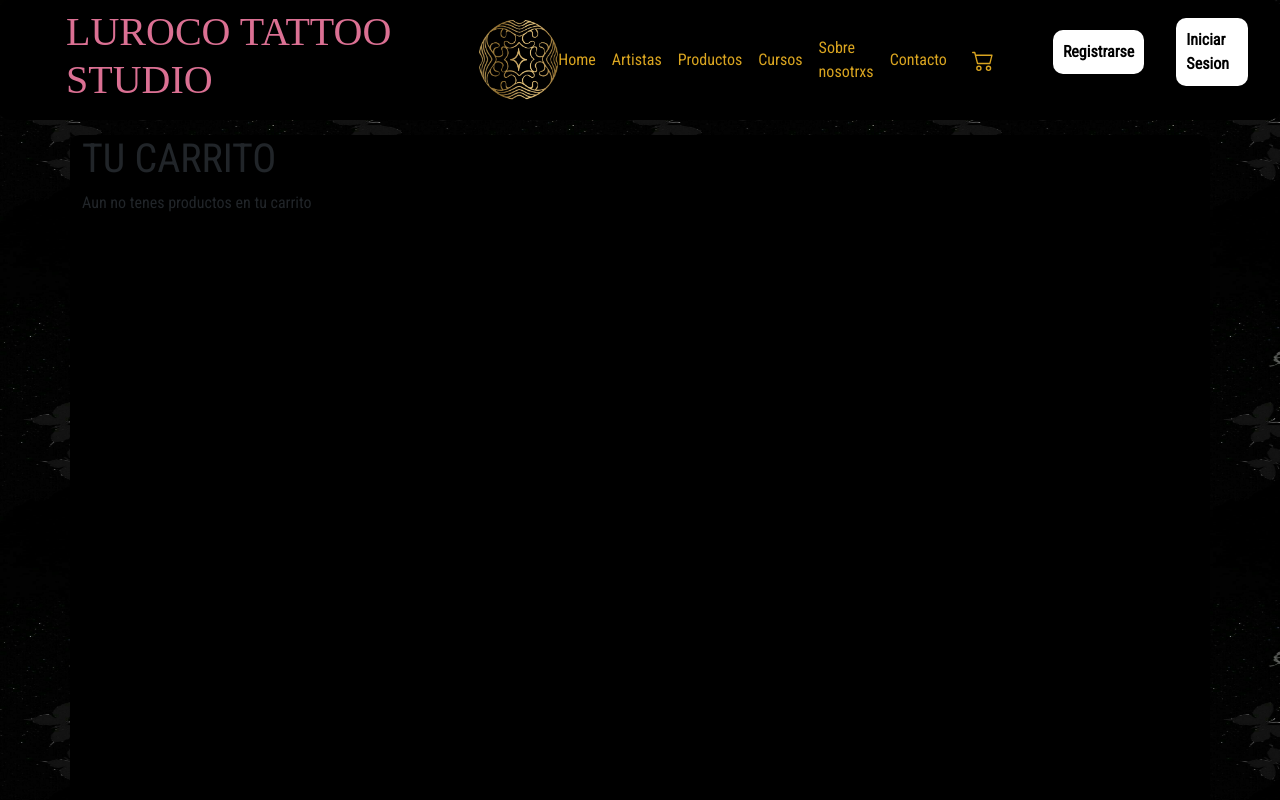
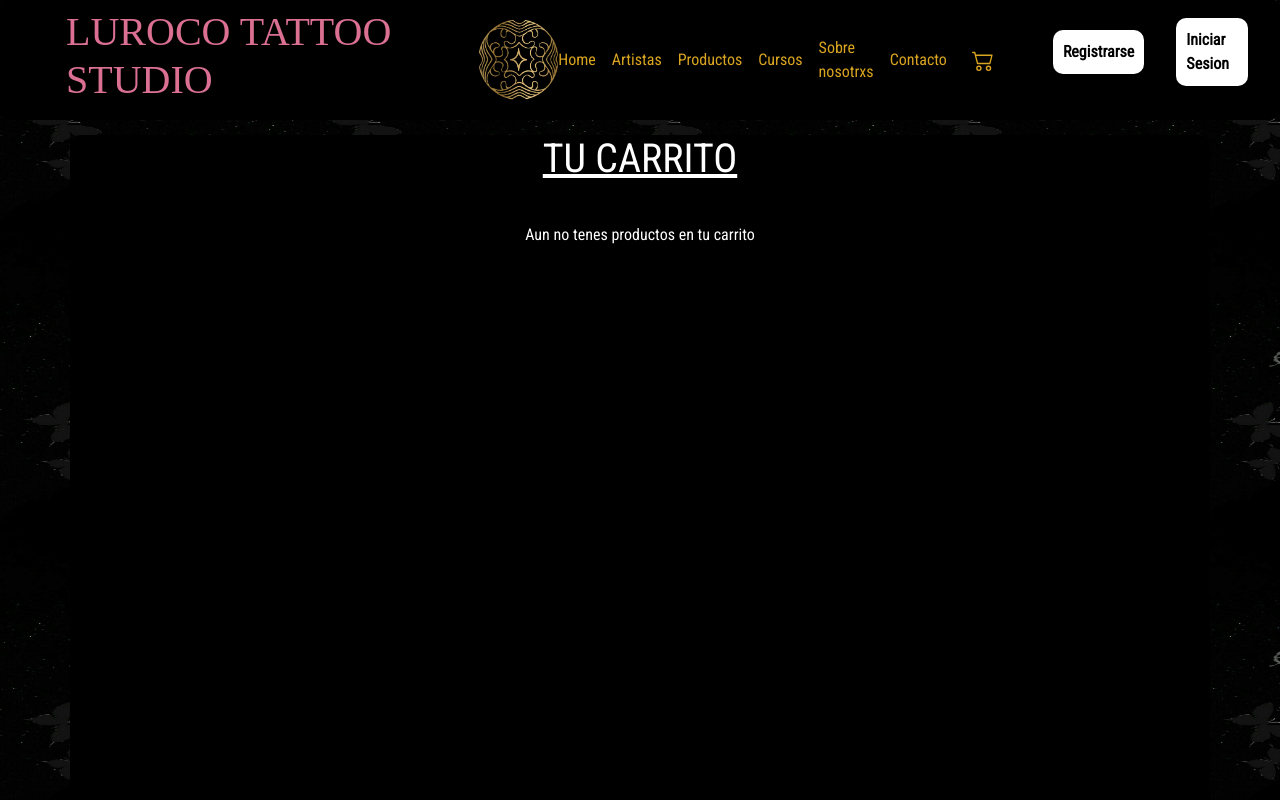
Before and after one commit to ValeriaArellano0011/LuRocoTattooStudio, a React (Create React App) app: page /carrito in a window 1280 px wide. Shown: the top 800 px of the page. Built offline with nearby package versions, Linux system fonts and the light colour scheme; a web font is replaced by a local one.

Commit message:
modified a little bit and styled

```diff
--- a/src/pages/carrito/Carrito.css
+++ b/src/pages/carrito/Carrito.css
@@ -0,0 +1,75 @@
+main{
+    display: flex;
+    flex-direction: column;
+    justify-content: start;
+    align-items: center;
+    gap: 2rem;
+}
+
+.carrito_h1{
+    color: white;
+    text-decoration: underline;
+}
+
+.carrito_p{
+    color: white;
+}
+
+.total{
+    color: white;
+}
+
+.carrito_producto{
+    display: flex;
+    justify-content: center;
+    align-items: center;
+    flex-direction: column;
+    border: 1px solid gray;
+    padding: 10px;
+    border-radius: 10px;
+}
+
+.producto_imagen{
+    border-radius: 10px;
+    height: 25vh;
+    width: 7vw;
+}
+
+.producto_nombre{
+    color: white;
+}
+
+.infocarro{
+    color: whitesmoke;
+}
+
+.resumen_container{
+    display: flex;
+    justify-content: center;
+    align-items: center;
+    flex-direction: column;
+}
+
+.resumen_h2{
+    color: white;
+}
+
+.resumen_p{
+    color: white;
+    text-align: center;
+}
+
+.carrito_btn{
+    display: flex;
+    justify-content: center;
+    align-items: center;
+    font-size: 1.2rem;
+    border-radius: 10px;
+    padding: 10px;
+    font-weight: 800;
+    transition: .5s;
+}
+
+.carrito_btn:hover{
+    transform: scale(1.1);
+}
--- a/src/pages/carrito/Carrito.jsx
+++ b/src/pages/carrito/Carrito.jsx
@@ -1,45 +1,45 @@
 import {useSelector} from "react-redux";
-// import './Carrito.css'
+import { AiOutlineArrowRight } from 'react-icons/ai'
+import './Carrito.css'
 
 
 const Carrito = () => {
 
     const productos = useSelector(state => state.carrito.productos)
 
+                // productos.length === 1 && productos[0].cantidad === 1 ? <p className="total">TOTAL (1 producto) = $ {new Intl.NumberFormat().format(productos[0].precio)}
+                //     </p> :
+                //     <p className="total">TOTAL ({productos
+                //         && productos.map(e => e.cantidad).reduce((a, b) => a + b)
+                //     } productos) =
+                //         $ { new Intl.NumberFormat().format(productos.map(e => e.precio * e.cantidad).reduce((a, b) => a + b))}
+                //     </p>}
 
-    return (<main className={'container'}>
-        <h1>TU CARRITO</h1>
-        {!productos.length > 0 ? <p>Aun no tenes productos en tu carrito</p> :
-            productos.length === 1 && productos[0].cantidad === 1 ? <p>TOTAL (1 producto) $ {new Intl.NumberFormat().format(productos[0].precio)}
-                </p> :
-                <p>TOTAL ({productos
-                    && productos.map(e => e.cantidad).reduce((a, b) => a + b)
-                } productos)
-                    $ { new Intl.NumberFormat().format(productos.map(e => e.precio * e.cantidad).reduce((a, b) => a + b))}
-                </p>}
+    return (
+        <main className={'container'}>
+            <h1 className="carrito_h1">TU CARRITO</h1>
+            {!productos.length > 0 ? <p className="carrito_p">Aun no tenes productos en tu carrito</p> : null}
 
             {
                 productos.map(elem => {
-                return <div className={"carrito"}>
-                    <div className={"imagen"}>
-                        <img src={elem.imagen} width={80} alt=""/>
+                    return <div className={"carrito_producto"}>
+                            <img src={elem.imagen} width={80} alt="producto_carrito" className="producto_imagen"/>
+                            <div className="producto_nombre">
+                                {elem.nombre}
                             </div>
                             <div className={"infocarro"}>
-                        {elem.nombre}
-                        cantidad: {elem.cantidad}
+                                {/* Cantidad: {elem.cantidad} = */}
                                 $ {new Intl.NumberFormat().format(elem.precio * elem.cantidad)}
                             </div>
                     </div>
                 })
             }
-
-        {productos && productos.length > 0 && <div>
-            <h2>RESUMEN DEL PEDIDO
-            </h2>
-            {productos.length === 1 && productos[0].cantidad === 1 ? <div>
+            {productos && productos.length > 0 && <div className="resumen_container">
+                <h2 className="resumen_h2">RESUMEN DE COMPRA</h2>
+                {productos.length === 1 && productos[0].cantidad === 1 ? <div className="resumen_p">
                     {<p>1 producto $ {new Intl.NumberFormat().format(productos[0].precio)} </p>}
                 </div> :
-            <div>
+                <div className="resumen_p">
                     {productos
                         && productos.map(e => e.cantidad).reduce((a, b) => a + b)
                     } productos
@@ -47,11 +47,10 @@ const Carrito = () => {
                 </div>
                 }
 
-            <button>IR A PAGAR --->>></button>
+                <button className="carrito_btn">FINALIZAR COMPRA <AiOutlineArrowRight/></button>
             </div>}
-
-
-    </main>)
+        </main>
+    )
 }
 
 export default Carrito
```
Lines whose indentation alone changed are shown as unchanged.
